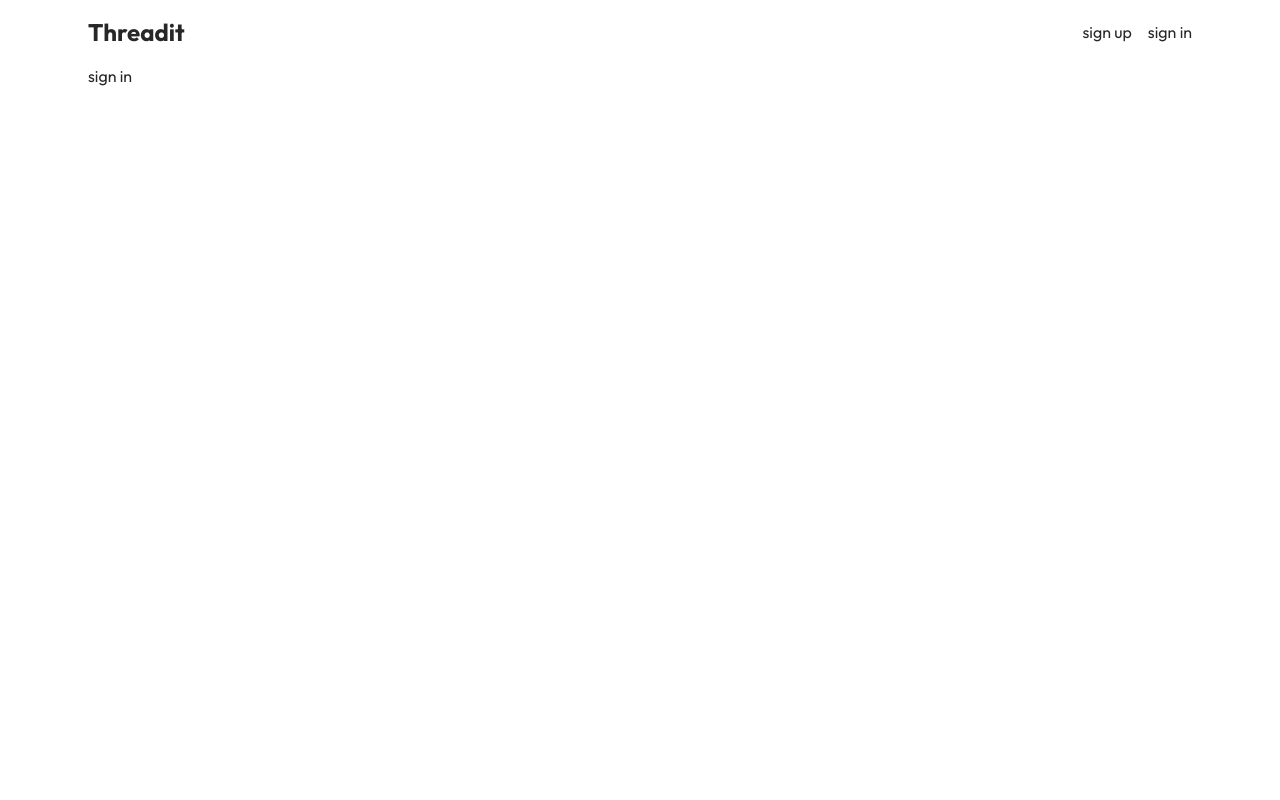
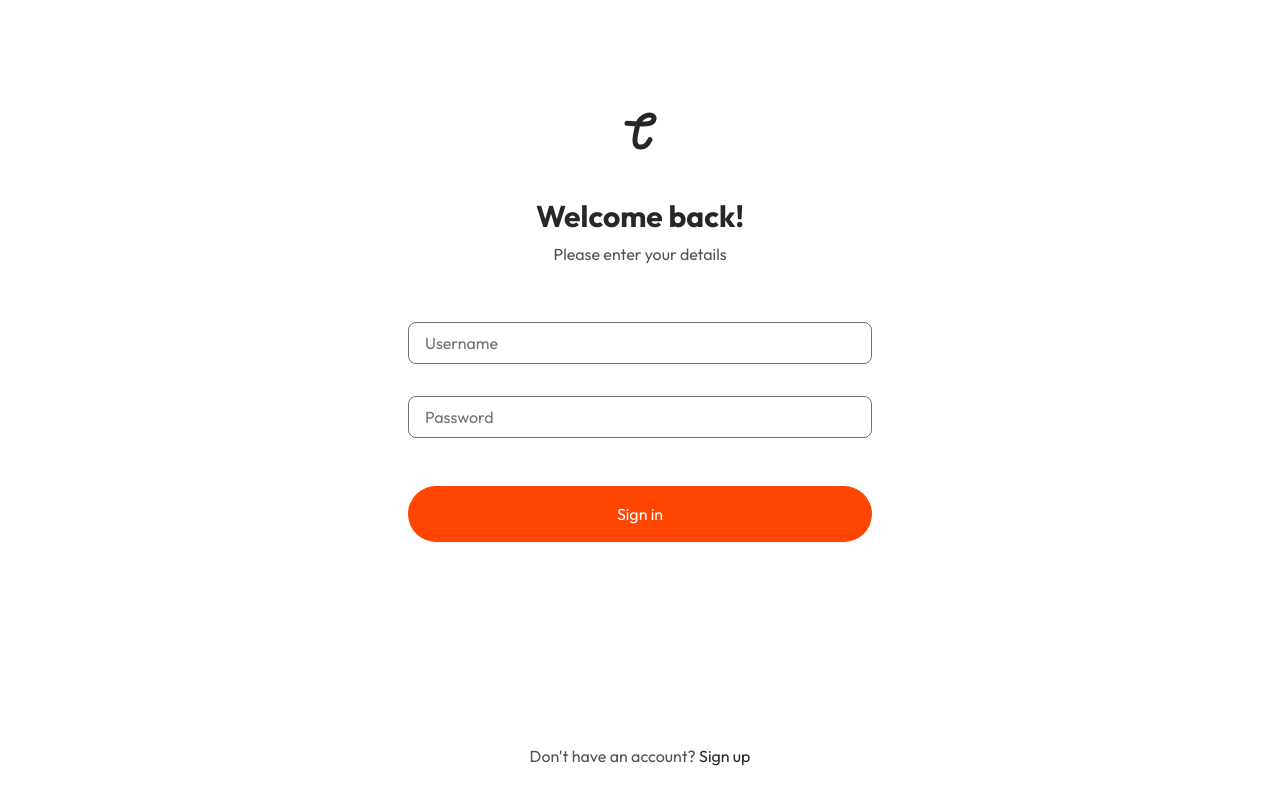
Before and after one commit to ell-ska/threadit-frontend, a React (Vite) app: page /sign-in in a window 1280 px wide. Built offline with nearby package versions, Linux system fonts and the light colour scheme.

Commit message:
build ui for sign in and sign up

```diff
--- a/index.html
+++ b/index.html
@@ -2,7 +2,7 @@
 <html lang="en">
   <head>
     <meta charset="UTF-8" />
-    <link rel="icon" type="image/svg+xml" href="/favicon.svg" />
+    <link rel="icon" type="image/svg+xml" href="/logo.svg" />
     <meta name="viewport" content="width=device-width, initial-scale=1.0" />
     <title>Threadit</title>
   </head>
--- a/package.json
+++ b/package.json
@@ -22,10 +22,13 @@
     "@typescript-eslint/parser": "^6.10.0",
     "@vitejs/plugin-react": "^4.2.0",
     "autoprefixer": "^10.4.16",
+    "class-variance-authority": "^0.7.0",
+    "clsx": "^2.0.0",
     "eslint": "^8.53.0",
     "eslint-plugin-react-hooks": "^4.6.0",
     "eslint-plugin-react-refresh": "^0.4.4",
     "postcss": "^8.4.32",
+    "tailwind-merge": "^2.1.0",
     "tailwindcss": "^3.3.6",
     "typescript": "^5.2.2",
     "vite": "^5.0.0"
--- /dev/null
+++ b/src/components/SignIn.tsx
@@ -0,0 +1,31 @@
+import { Link } from 'react-router-dom'
+
+import Button from './ui/Button'
+import Input from './ui/Input'
+
+const SignIn = () => {
+  const handleSubmit = (e: React.FormEvent<HTMLFormElement>) => {
+    e.preventDefault()
+  }
+
+  return (
+    <main className='main max-w-lg flex flex-col items-center mt-28'>
+      <img className='mb-12' src='/logo.svg' alt='threadit logo' />
+      <div className='mb-14 space-y-2'>
+        <h1 className='text-3xl font-bold'>Welcome back!</h1>
+        <p className='text-zinc-600 text-center'>Please enter your details</p>
+      </div>
+      <form onSubmit={(e) => handleSubmit(e)} className='flex flex-col w-full'>
+        <Input className='mb-8' type="text" name="username" id="username" placeholder="Username" />
+        <Input className='mb-12' type="password" name="password" id="password" placeholder="Password" />
+        <Button variant='secondary'>Sign in</Button>
+      </form>
+      <Link to='/sign-up' className='absolute text-zinc-600 bottom-8'>
+        Don't have an account?{' '}
+        <span className='text-zinc-800'>Sign up</span>
+      </Link>
+    </main>
+  )
+}
+
+export default SignIn
--- /dev/null
+++ b/src/components/SignUp.tsx
@@ -0,0 +1,31 @@
+import { Link } from 'react-router-dom'
+
+import Button from './ui/Button'
+import Input from './ui/Input'
+
+const SignUp = () => {
+  const handleSubmit = (e: React.FormEvent<HTMLFormElement>) => {
+    e.preventDefault()
+  }
+
+  return (
+    <main className='main max-w-lg flex flex-col items-center mt-28'>
+      <img className='mb-12' src='/logo.svg' alt='threadit logo' />
+      <div className='mb-14 space-y-2'>
+        <h1 className='text-3xl font-bold'>Welcome to Threadit!</h1>
+        <p className='text-zinc-600 text-center'>Please enter your details</p>
+      </div>
+      <form onSubmit={(e) => handleSubmit(e)} className='flex flex-col w-full'>
+        <Input className='mb-8' type="text" name="username" id="username" placeholder="Username" />
+        <Input className='mb-12' type="password" name="password" id="password" placeholder="Password" />
+        <Button variant='secondary'>Sign up</Button>
+      </form>
+      <Link to='/sign-in' className='absolute text-zinc-600 bottom-8'>
+        Already have an account?{' '}
+        <span className='text-zinc-800'>Sign in</span>
+      </Link>
+    </main>
+  )
+}
+
+export default SignUp
--- /dev/null
+++ b/src/components/ui/Button.tsx
@@ -0,0 +1,40 @@
+import { VariantProps, cva } from 'class-variance-authority'
+
+import { cn } from '../../utils/classnames'
+
+const buttonVariants = cva(
+  'rounded-full transition hover:scale-[1.025] text-center px-8 py-4 inline-flex items-center justify-center gap-2',
+  {
+    variants: {
+      variant: {
+        primary: 'bg-zinc-800 text-white',
+        secondary: 'bg-primary text-white',
+      }
+    },
+    defaultVariants: {
+      variant: 'primary'
+    },
+  },
+)
+
+interface ButtonProps
+  extends React.ButtonHTMLAttributes<HTMLButtonElement>,
+    VariantProps<typeof buttonVariants> {}
+
+const Button = ({
+  children,
+  variant,
+  className,
+  ...props
+}: ButtonProps) => {
+  return (
+    <button
+      className={cn(buttonVariants({ variant, className }))}
+      {...props}
+    >
+      {children}
+    </button>
+  )
+}
+
+export default Button
--- /dev/null
+++ b/src/components/ui/Input.tsx
@@ -0,0 +1,20 @@
+import { cn } from "../../utils/classnames"
+
+interface InputProps extends React.InputHTMLAttributes<HTMLInputElement> {}
+
+const Input = ({
+  className,
+  ...props
+}: InputProps) => {
+  return (
+    <input
+      className={cn(
+        'placeholder:text-zinc-500 border border-zinc-500 rounded-lg py-2 px-4 outline-none focus-visible:border-secondary shadow-[0_0_0_9999px_white_inset]',
+        className
+      )}
+      {...props}
+    />
+  )
+}
+
+export default Input
--- /dev/null
+++ b/src/utils/classnames.ts
@@ -0,0 +1,6 @@
+import { type ClassValue, clsx } from 'clsx'
+import { twMerge } from 'tailwind-merge'
+
+export const cn = (...inputs: ClassValue[]) => {
+  return twMerge(clsx(inputs))
+}
```
Also changed, not shown: src/main.tsx (+10 -4 lines), public/logo.svg (renamed from public/favicon.svg), 1 other file (tests, documents, lock files or other folders).
